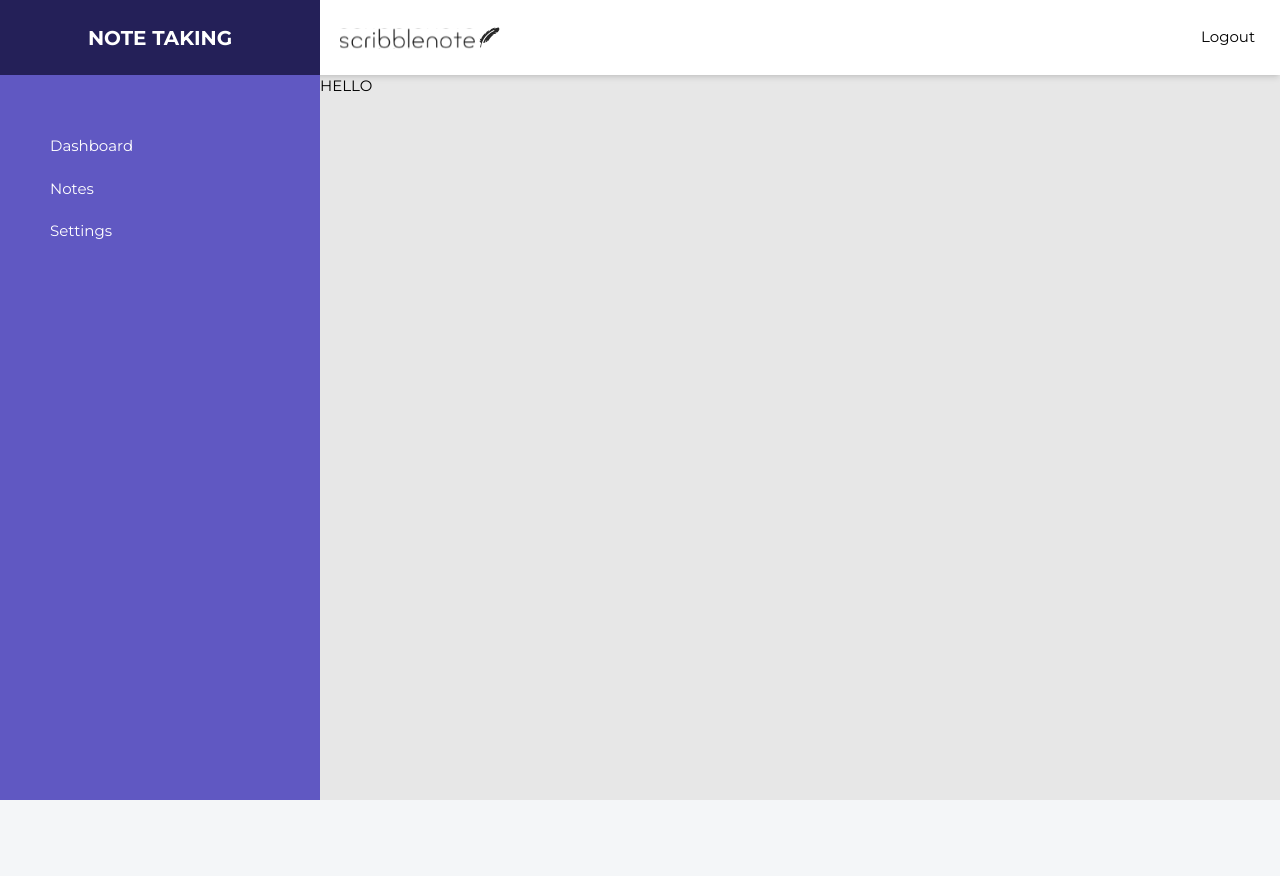
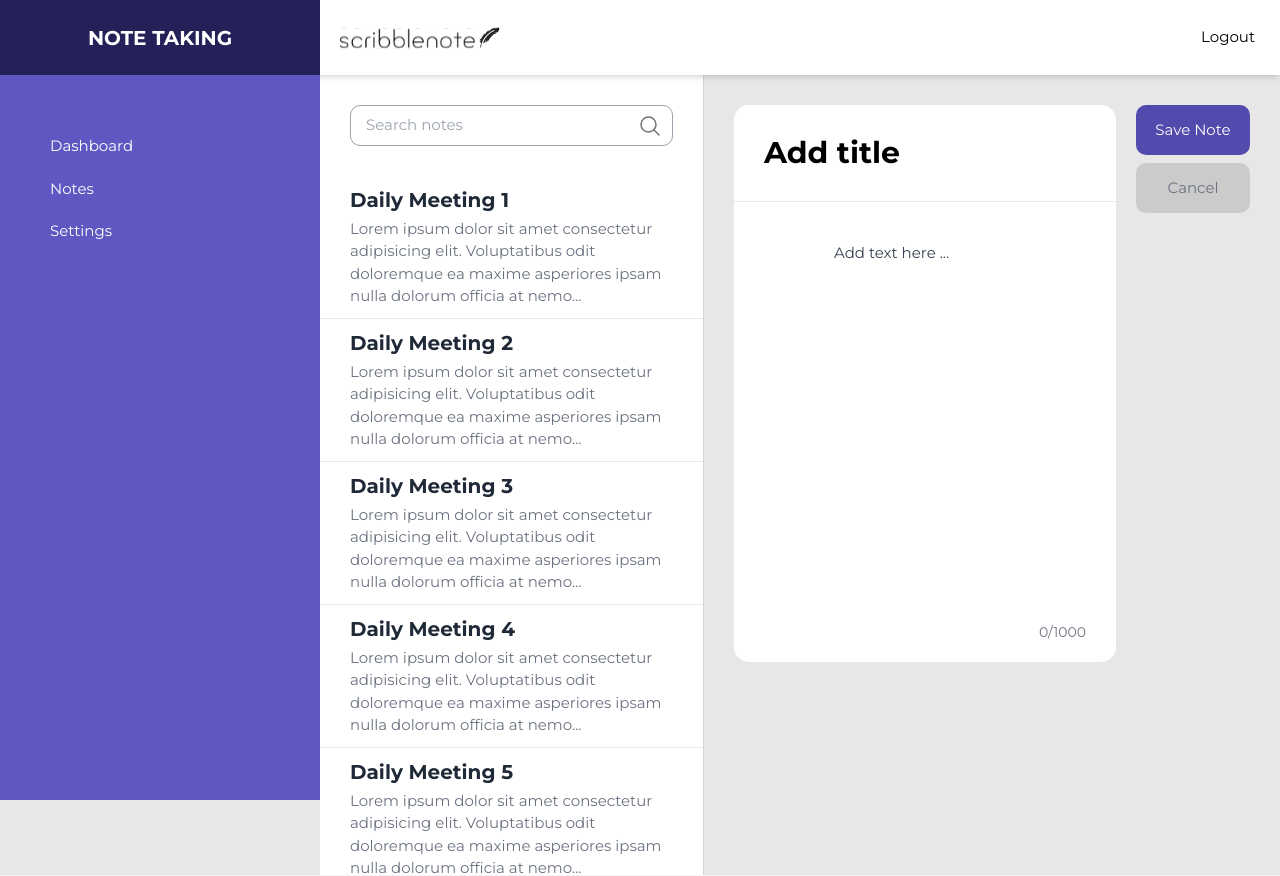
Before and after one commit to karlodelarosa/app-notes-taking, a Vue app: page /notes in a window 1280 px wide. Before the commit the page ends 800 px from the top, so only its background shows below. Built offline with nearby package versions, Linux system fonts and the light colour scheme.

Commit message:
NT-3 finished notes page design

```diff
--- /dev/null
+++ b/src/components/atom/button/ButtonDefault.vue
@@ -0,0 +1,5 @@
+<template>
+  <button class="w-full h-button rounded-custom-button bg-neutral-2 text-gray-500 hover:brightness-95 transition-all duration-100" type="submit">
+    Cancel
+  </button>
+</template>
--- a/src/components/atom/button/ButtonPrimary.vue
+++ b/src/components/atom/button/ButtonPrimary.vue
@@ -1,3 +1,5 @@
 <template>
-  <div></div>
+  <button class="w-full h-button rounded-custom-button bg-primary text-white hover:brightness-95 transition-all duration-100" type="submit">
+    Save Note
+  </button>
 </template>
--- a/src/components/template/TheNoteContainer.vue
+++ b/src/components/template/TheNoteContainer.vue
@@ -10,6 +10,6 @@
 
 <style scoped>
 .content-space {
-  @apply pl-80 py-[75px];
+  @apply pl-80 pt-[75px];
 }
 </style>
--- a/src/views/NotesView.vue
+++ b/src/views/NotesView.vue
@@ -1,7 +1,6 @@
 <script setup lang="ts">
-import CardNotes from '@/components/molecules/CardNotes.vue'
-import LabelTag from '@/components/atom/label/LabelTag.vue'
-import TheContainer from '@/components/template/TheContainer.vue'
+import ButtonDefault from '@/components/atom/button/ButtonDefault.vue'
+import ButtonPrimary from '@/components/atom/button/ButtonPrimary.vue'
 import TheNoteContainer from '@/components/template/TheNoteContainer.vue'
 import SearchField from '@/components/atom/input/SearchField.vue'
 import { notes } from '@/js/mock_data/sample_notes'
@@ -15,6 +14,44 @@ const labels = [
 
 <template>
   <TheNoteContainer>
-    <h1>HELLO</h1>
+    <div class="w-full h-screen md:flex ">
+      <div class="flex-none w-full md:max-w-sm bg-white border-r border-gray-300">
+        <div class="px-[30px] py-[30px]">
+          <SearchField />
+        </div>
+
+        <div class="flex flex-col h-[calc(100vh-100px)] overflow-hidden hover:overflow-auto">
+          <div v-for="i in 8" :key="i" class="px-[30px] py-[10px] border-b border-gray-200 cursor-pointer hover:bg-neutral-1 transition-all duration-100">
+            <h2 class="text-xl font-bold text-gray-800 mb-1">Daily Meeting {{ i }}</h2>
+            <p class="text-gray-500 max-h-[100px] overflow-hidden">
+              Lorem ipsum dolor sit amet consectetur adipisicing elit. Voluptatibus odit doloremque ea maxime asperiores ipsam nulla dolorum officia at nemo...
+            </p>
+          </div>
+        </div>
+      </div>
+
+      <div class="flex-1 bg-neutral-1 min-h-screen h-fit p-[30px]">
+        <div class="grid grid-cols-12 gap-[20px]">
+          <div class="col-span-9 bg-white rounded-custom-card">
+            <div class="px-[30px] py-[30px] border-b border-gray-200">
+              <h1 class="text-3xl font-bold">Add title</h1>
+            </div>
+
+            <div class="py-[40px] px-[100px] min-h-[400px] text-gray-700">
+              Add text here ...
+            </div>
+
+            <div class="px-[30px] py-[20px]">
+              <p class="text-gray-500 text-sm text-right">0/1000</p>
+            </div>
+          </div>
+
+          <div class="col-span-3 flex flex-col gap-2">
+            <ButtonPrimary />
+            <ButtonDefault />
+          </div>
+        </div>
+      </div>
+    </div>
   </TheNoteContainer>
 </template>
```
